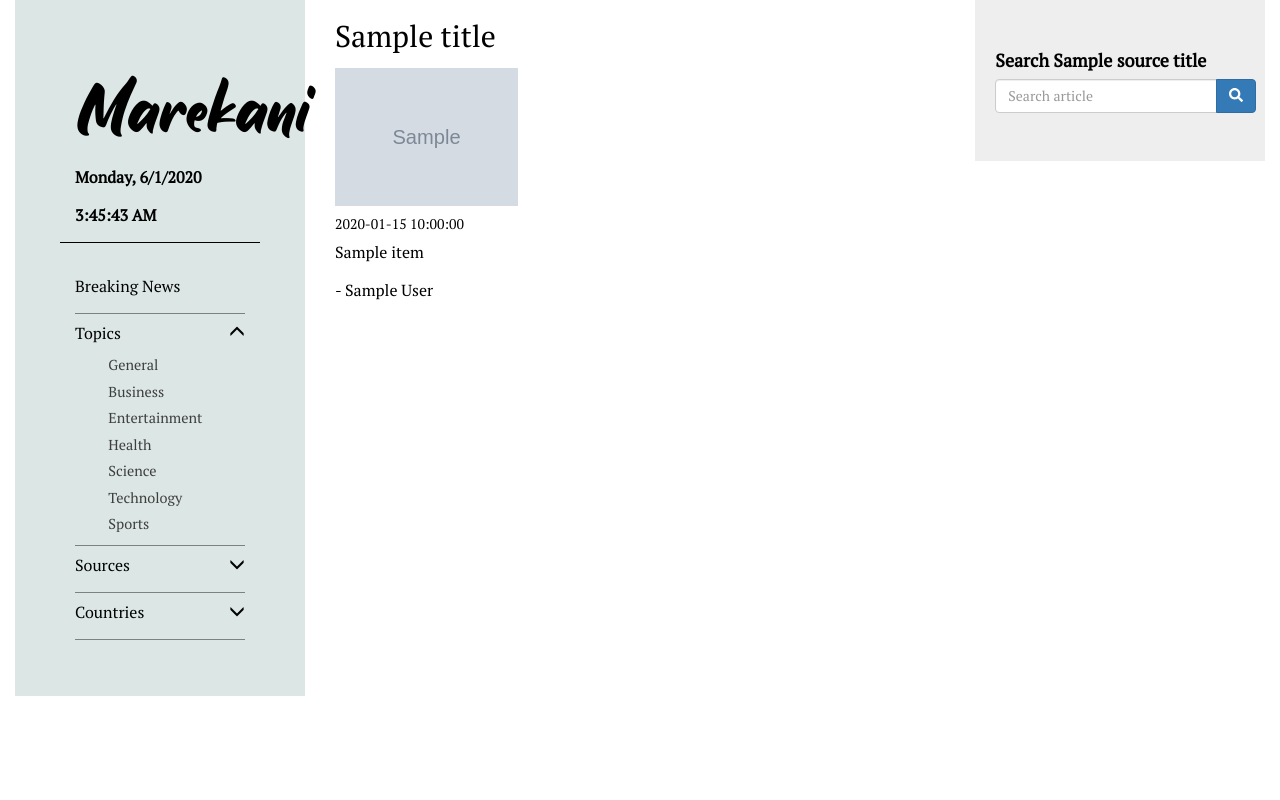
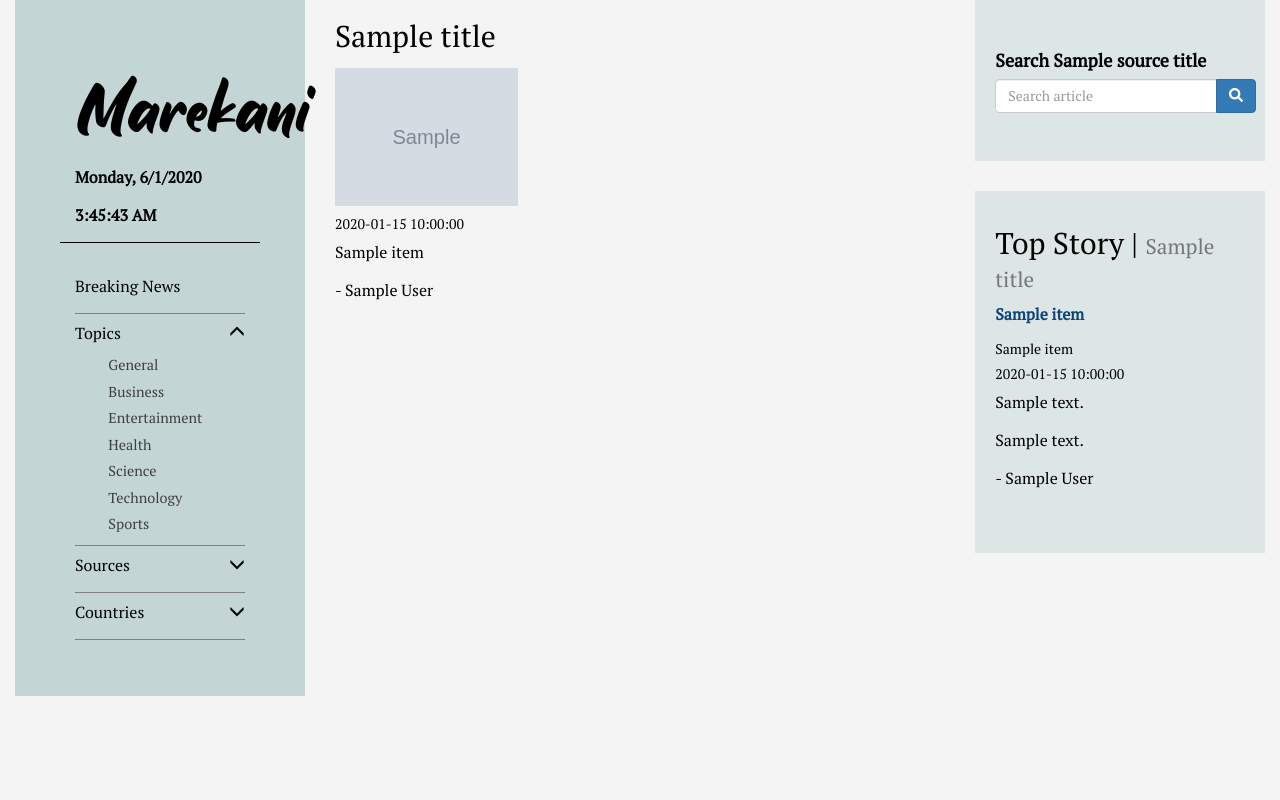
Before and after one commit to Collin9726/Marekani, a Flask app: template app/templates/news_list.html in a window 1280 px wide. Run offline with Flask 2, Linux system fonts and the light colour scheme; the template is opened without the code that fills it: most values are stand-ins (such as "Sample title", 1, 10 or a date in 2020); grey boxes marked "Sample" are stand-in pictures; some libraries are stand-ins or nearby versions.

Commit message:
add Top Stories section to website

```diff
--- a/app/main/views.py
+++ b/app/main/views.py
@@ -25,6 +25,7 @@ countries_dict={
 @main.route('/home')
 def index():
     top_news=get_news("us", "general")
+
     cnn=news_from_source("cnn")
     bbc=news_from_source("bbc-news")
     aljazeera=news_from_source("al-jazeera-english")
@@ -46,7 +47,7 @@ def index():
         return redirect(url_for('.news_topic', query=topic_name))
 
     else:
-        title="Marekani"
+        title="Marekani News"
         return render_template('index.html', title=title, breaking_news=top_news, cnn=cnn, bbc=bbc, al=aljazeera,usa_today=usa_today, politico=politico, cbs=cbs, sources=sources, newsweek=newsweek, fox=fox, time=time, nbc=nbc, reuters=reuters, msnbc=msnbc)
 
 
--- a/app/models.py
+++ b/app/models.py
@@ -1,11 +1,13 @@
 class NewsArticle:
-    def __init__(self, source_name, author, title, url, url_to_image, published_at):
+    def __init__(self, source_name, author, title, url, url_to_image, published_at, description, content):
         self.source_name=source_name
         self.author=author
         self.title=title
         self.url=url
         self.url_to_image=url_to_image
         self.published_at=published_at
+        self.description=description
+        self.content=content
 
 class Sources:
     def __init__(self, source_id, source_name):
--- a/app/requests.py
+++ b/app/requests.py
@@ -37,6 +37,8 @@ def process_news_results(news_list):
         author = news_item.get('author')
         if author==None:
             author=source_name
+        elif author==' ' or author=='':
+            author=source_name
         elif len(author)>40:
             author=source_name
         elif author[0:4]=="http":
@@ -46,8 +48,10 @@ def process_news_results(news_list):
         image_url = news_item.get('urlToImage')
         published_at = news_item.get('publishedAt')
         published=date_pipe(published_at)
+        description=news_item.get('description')
+        content=news_item.get('content')
 
-        news_object = NewsArticle(source_name,author,title,url,image_url,published)
+        news_object = NewsArticle(source_name,author,title,url,image_url,published,description,content)
         news_results.append(news_object)
 
     return news_results
--- a/app/static/css/styles.css
+++ b/app/static/css/styles.css
@@ -12,7 +12,7 @@ html, body{
     width: 100%;
     font-family: 'PT Serif', serif;
     font-size: medium;
-    /* background-color: #f4f4f4; */
+    background-color: #f4f4f4;
 }
 
 a {
@@ -47,7 +47,8 @@ a :hover{
 }
 
 .jumbotron1{
-    background-color: #dbe6e5;
+    /* background-color: #dbe6e5; */
+    background-color: #c3d6d5;
     color: black;
     border-radius: 0em !important;
 }
@@ -139,6 +140,7 @@ img{
 
 .jumbotron3{
     /* background-color: #dbe6e5; */
+    background-color: #dbe6e5;
     color: black;
     border-radius: 0em !important;
     padding-left: 7% !important;
@@ -153,3 +155,29 @@ label{
     font-weight: 600;
     font-size: large;
 }
+
+.jumbotron4{
+    /* background-color: #dbe6e5; */
+    background-color: #dbe6e5;
+    color: black;
+    border-radius: 0em !important;
+    padding-left: 7% !important;
+    padding-right: 3% !important;
+    padding-top: 1em !important;
+}
+
+.jumbotron4 p{
+    font-size: medium;
+}
+
+.headline a{
+    color: rgb(14, 67, 121);
+}
+
+.headline a:hover{
+    color: blue;
+}
+
+.head-suffix{
+    font-size: 0.7em !important;
+}
--- a/app/templates/base.html
+++ b/app/templates/base.html
@@ -17,3 +17,15 @@
     <script src="https://code.jquery.com/jquery-3.4.1.min.js"  integrity="sha256-CSXorXvZcTkaix6Yvo6HppcZGetbYMGWSFlBw8HfCJo="  crossorigin="anonymous"></script>
     <script src="https://use.fontawesome.com/releases/v5.0.8/js/all.js"></script>
 {% endblock %}
+
+{% block title%}
+    {{ super() }}
+
+    {% if title %}
+
+    {% else %}
+        Marekani News
+    {% endif %}
+
+
+{% endblock %}
--- a/app/templates/macros.html
+++ b/app/templates/macros.html
@@ -15,14 +15,6 @@
 
 {% endfor %}
 
-{% if len(news_list)==0 %}
-
-<div class="col-xs-12 text-center mt-4">
-    <h3>No articles found.</h3>
-</div>
-
-{% endif %}
-
 {% endmacro %}
 
 
--- a/app/templates/news_list.html
+++ b/app/templates/news_list.html
@@ -116,13 +116,25 @@
                     <div class="col-xs-12 heading">
                         <h2>{{title}}</h2>
                     </div>
+
+                    {% if news_list %}
+
                     {{ macro.displayNewsList(news_list) }}
+
+                    {% else %}
+
+                    <div class="col-xs-12 text-center mt-4">
+                        <h3>No articles found.</h3>
+                    </div>
+
+                    {% endif %}
+
                 </div>
             </div>
         </div>
 
 
-        <!--Search section-->
+        <!--Right column section-->
         <div class="col-xs-12 col-md-3">
             <div class="jumbotron jumbotron3">
                 <form>
@@ -154,6 +166,23 @@
                     </div>
                 </form>
             </div>
+            {% if news_list %}
+
+            <div class="jumbotron jumbotron4">
+                <div class="row">
+                    <div class="col-xs-12">
+                        <h2>Top Story | <span class="head-suffix text-muted">{{title}}</span></h2>
+                        <p class="headline"><strong><a href="{{news_list[0].url}}">{{news_list[0].title}}</a></strong></p>
+                        <h5>{{news_list[0].source_name}}</h5>
+                        <h5>{{news_list[0].published_at}}</h5>
+                        <p>{{news_list[0].description}}</p>
+                        <p>{{news_list[0].content}}</p>
+                        <p>- {{news_list[0].author}}</p>
+                    </div>
+                </div>
+            </div>
+
+            {% endif %}
         </div>
 
     </div>
```
Also changed, not shown: app/templates/index.html (+19 -6 lines), tests/test_news_article.py (+1 -1 lines).
